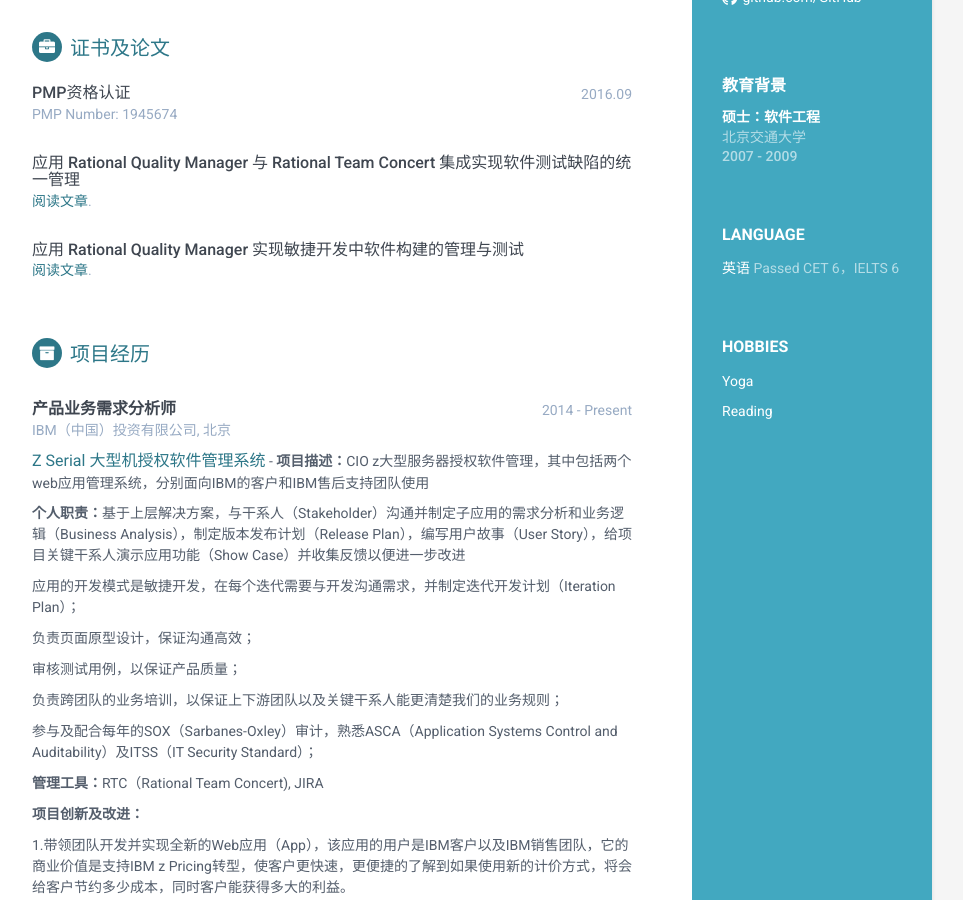
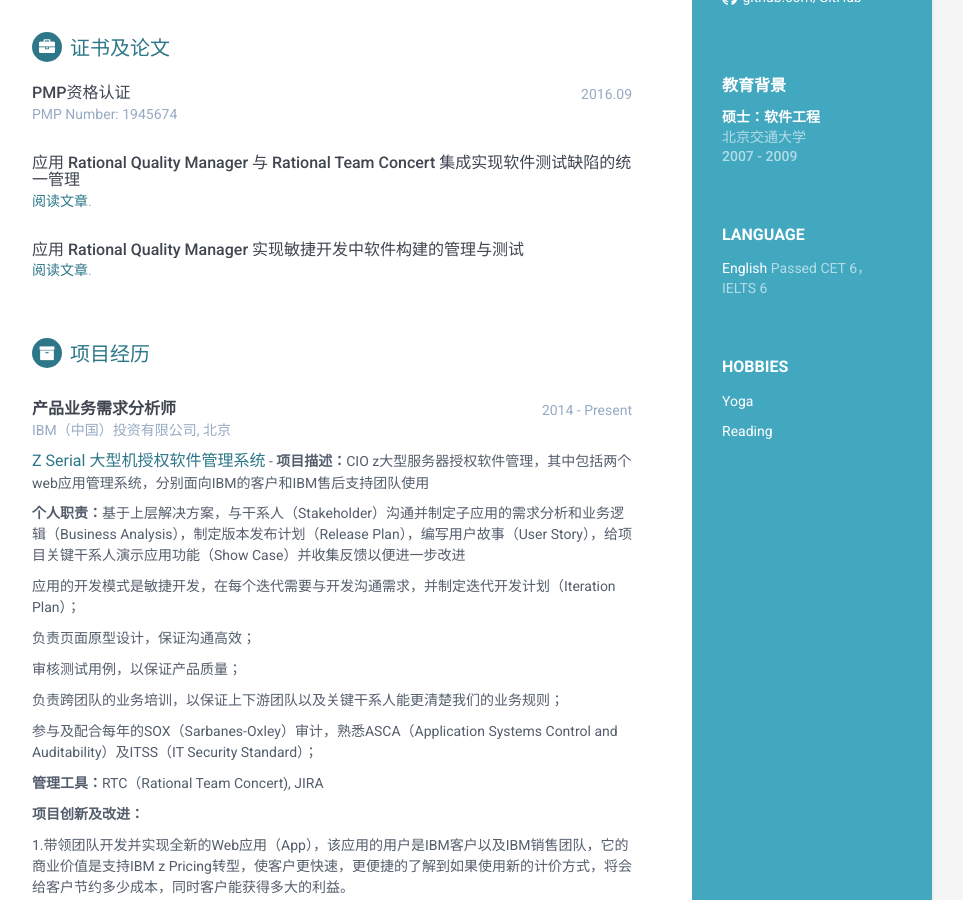
Before and after one commit to liuyang0116/LiuYangResume_EN, a Jekyll site: the page built from index.html, in a window 1280 px wide and 900 px high, scrolled down 456 px. Shown: the whole window, without its empty margins (188-1151 px from the left). Built offline with Jekyll 4.4.1, drawn with Linux system fonts in a browser that asks for light colours.

Commit message:
Update language.html

```diff
--- a/_includes/language.html
+++ b/_includes/language.html
@@ -1,6 +1,6 @@
 <div class="languages-container container-block">
 <h2 class="container-block-title">Language</h2>
 <ul class="list-unstyled interests-list">
-<li>英语 <span class="lang-desc">Passed CET 6，IELTS 6</span></li>
+<li>English <span class="lang-desc">Passed CET 6，IELTS 6</span></li>
 </ul>
 </div><!--//interests-->
```
